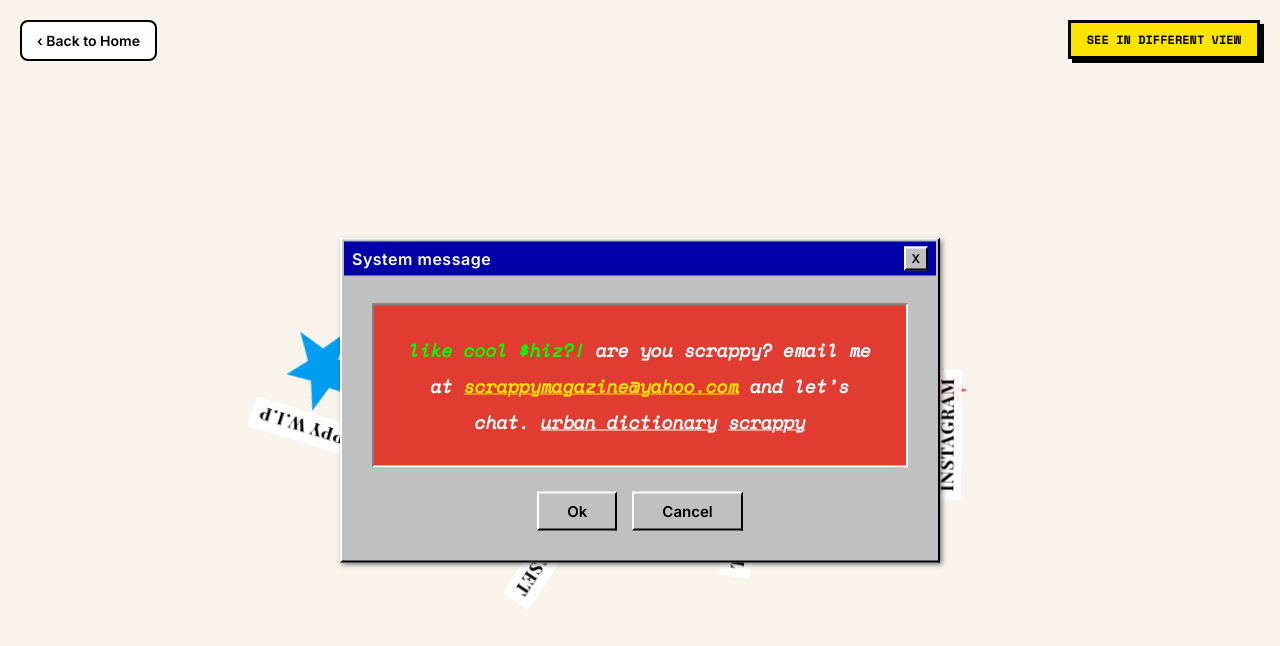
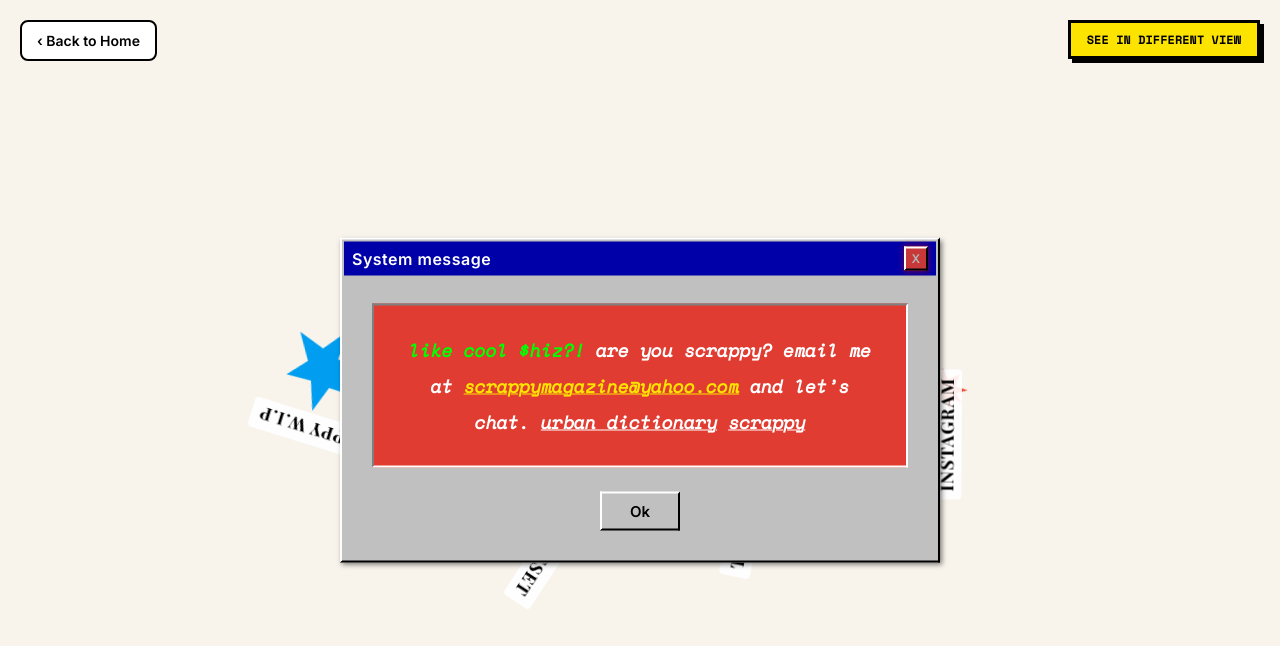
Before and after one commit to trey-vibe-coder/carrillo-portfolio, a React (Vite) app: page /fun in a window 1280 px wide. Shown: the top 646 px of the page. Built offline with nearby package versions, Linux system fonts and the light colour scheme.

Commit message:
feat: X button pulses red, remove Cancel button from system message popup
Co-Authored-By: Claude Sonnet 4.6 <noreply@anthropic.com>

```diff
--- a/src/pages/FunList.jsx
+++ b/src/pages/FunList.jsx
@@ -71,7 +71,6 @@ export default function FunList() {
             </div>
             <div className="win95-buttons">
               <button className="win95-btn" onClick={() => setShowFunPopup(false)}>Ok</button>
-              <button className="win95-btn" onClick={() => setShowFunPopup(false)}>Cancel</button>
             </div>
           </div>
         </div>
--- a/src/pages/FunPage.jsx
+++ b/src/pages/FunPage.jsx
@@ -59,7 +59,6 @@ export default function FunPage() {
             </div>
             <div className="win95-buttons">
               <button className="win95-btn" onClick={() => setShowFunPopup(false)}>Ok</button>
-              <button className="win95-btn" onClick={() => setShowFunPopup(false)}>Cancel</button>
             </div>
           </div>
         </div>
--- a/src/styles/styles.css
+++ b/src/styles/styles.css
@@ -352,7 +352,8 @@ body { width: 100vw; min-height: 100vh; overflow-x: hidden; font-family: 'Inter'
 
 .win95-popup { position: absolute; top: 50%; left: 50%; transform: translate(-50%, -50%); width: 90%; max-width: 420px; background: #c0c0c0; border: 2px solid; border-color: #ffffff #000000 #000000 #ffffff; box-shadow: 2px 2px 5px rgba(0,0,0,0.5); z-index: 1000; display: flex; flex-direction: column; padding: 2px; font-family: 'Inter', sans-serif; }
 .win95-titlebar { background: #0000a8; color: white; padding: 3px 5px; display: flex; justify-content: space-between; align-items: center; font-weight: 600; font-size: 14px; letter-spacing: 0.5px; }
-.win95-close-btn { background: #c0c0c0; border: 2px solid; border-color: #ffffff #000000 #000000 #ffffff; color: black; font-weight: 800; width: 18px; height: 18px; display: flex; justify-content: center; align-items: center; font-size: 11px; cursor: pointer; padding: 0; line-height: 1; }
+@keyframes red-glow { 0%, 100% { background: #c0c0c0; box-shadow: none; color: black; } 50% { background: #cc0000; box-shadow: 0 0 8px 2px rgba(200,0,0,0.7); color: white; } }
+.win95-close-btn { background: #c0c0c0; border: 2px solid; border-color: #ffffff #000000 #000000 #ffffff; color: black; font-weight: 800; width: 18px; height: 18px; display: flex; justify-content: center; align-items: center; font-size: 11px; cursor: pointer; padding: 0; line-height: 1; animation: red-glow 1.6s ease-in-out infinite; }
 .win95-close-btn:active, .win95-btn:active { border-color: #000000 #ffffff #ffffff #000000; }
 .win95-body { padding: 20px; display: flex; flex-direction: column; align-items: center; gap: 20px; }
 .win95-text-content { background: #E03C31; padding: 20px; border: 2px solid; border-color: #808080 #ffffff #ffffff #808080; color: white; font-family: 'Space Mono', monospace; font-style: italic; font-weight: 700; text-align: center; font-size: 15px; line-height: 1.8; }
```
